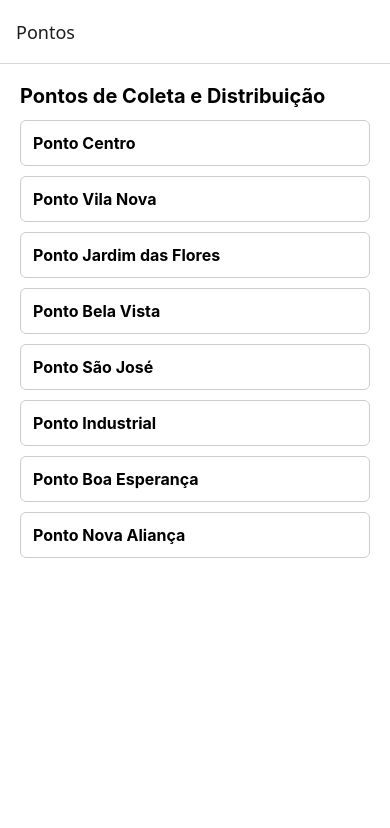
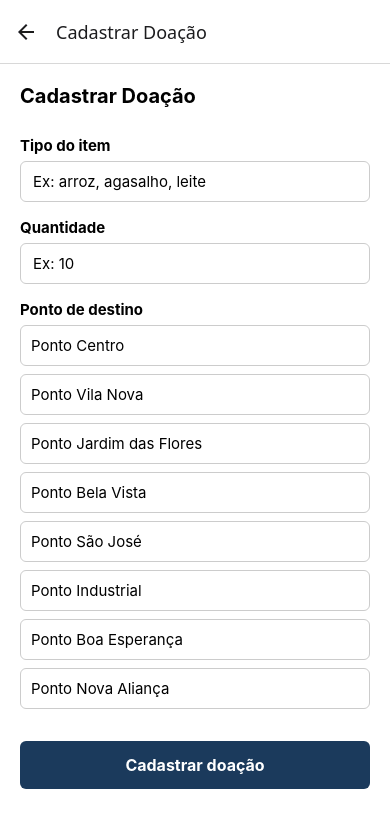
Before and after one commit to hatusgts/instituto-mao-amiga, a React Native app: screen /Cadastro in a window 390 px wide. Shown: the top 828 px of the page. Built offline with nearby package versions, Linux system fonts and the light colour scheme.

Commit message:
Formulario de cadastro de doacao com validacao

```diff
--- a/App.tsx
+++ b/App.tsx
@@ -3,6 +3,7 @@ import { NavigationContainer } from '@react-navigation/native';
 import { createNativeStackNavigator } from '@react-navigation/native-stack';
 import { TelaListaPontos } from './src/screens/TelaListaPontos';
 import { TelaDetalhePonto } from './src/screens/TelaDetalhePonto';
+import { TelaCadastroDoacao } from './src/screens/TelaCadastroDoacao';
 
 const Stack = createNativeStackNavigator();
 
@@ -13,6 +14,7 @@ export default function App() {
       <Stack.Navigator>
         <Stack.Screen name="Lista" component={TelaListaPontos} options={{ title: 'Pontos' }} />
         <Stack.Screen name="Detalhe" component={TelaDetalhePonto} options={{ title: 'Detalhe do Ponto' }} />
+        <Stack.Screen name="Cadastro" component={TelaCadastroDoacao} options={{ title: 'Cadastrar Doação' }} />
       </Stack.Navigator>
     </NavigationContainer>
   );
--- /dev/null
+++ b/src/screens/TelaCadastroDoacao.tsx
@@ -0,0 +1,99 @@
+import { useState } from 'react';
+import { ScrollView, Text, TextInput, TouchableOpacity, View } from 'react-native';
+import { pontosMock } from '../data/pontos';
+import { styles } from '../styles/styles';
+
+type Erros = {
+  tipo?: string;
+  quantidade?: string;
+  ponto?: string;
+};
+
+export function TelaCadastroDoacao() {
+  const [tipo, setTipo] = useState('');
+  const [quantidade, setQuantidade] = useState('');
+  const [pontoId, setPontoId] = useState('');
+  const [erros, setErros] = useState<Erros>({});
+  const [valido, setValido] = useState(false);
+
+  function validar() {
+    const novos: Erros = {};
+
+    if (!tipo.trim()) {
+      novos.tipo = 'Informe o tipo do item';
+    }
+
+    const qtd = quantidade.trim();
+    if (!qtd) {
+      novos.quantidade = 'Informe a quantidade';
+    } else if (!/^[0-9]+$/.test(qtd)) {
+      novos.quantidade = 'Quantidade aceita apenas números';
+    } else if (Number(qtd) < 1) {
+      novos.quantidade = 'Quantidade deve ser maior que zero';
+    }
+
+    if (!pontoId) {
+      novos.ponto = 'Escolha o ponto de destino';
+    }
+
+    setErros(novos);
+    setValido(Object.keys(novos).length === 0);
+  }
+
+  function alterar(set: (valor: string) => void) {
+    return (valor: string) => {
+      set(valor);
+      setValido(false);
+    };
+  }
+
+  return (
+    <ScrollView style={styles.scroll} contentContainerStyle={styles.container}>
+      <Text style={styles.titulo}>Cadastrar Doação</Text>
+
+      <Text style={styles.label}>Tipo do item</Text>
+      <TextInput
+        style={[styles.input, erros.tipo ? styles.inputErro : null]}
+        value={tipo}
+        onChangeText={alterar(setTipo)}
+        placeholder="Ex: arroz, agasalho, leite"
+      />
+      {erros.tipo ? <Text style={styles.erro}>{erros.tipo}</Text> : null}
+
+      <Text style={styles.label}>Quantidade</Text>
+      <TextInput
+        style={[styles.input, erros.quantidade ? styles.inputErro : null]}
+        value={quantidade}
+        onChangeText={alterar(setQuantidade)}
+        keyboardType="numeric"
+        placeholder="Ex: 10"
+      />
+      {erros.quantidade ? <Text style={styles.erro}>{erros.quantidade}</Text> : null}
+
+      <Text style={styles.label}>Ponto de destino</Text>
+      <View>
+        {pontosMock.map((ponto) => (
+          <TouchableOpacity
+            key={ponto.id}
+            style={[styles.opcaoPonto, pontoId === ponto.id ? styles.opcaoPontoSelecionada : null]}
+            onPress={() => {
+              setPontoId(ponto.id);
+              setValido(false);
+            }}
+          >
+            <Text style={pontoId === ponto.id ? styles.opcaoPontoTextoSelecionado : styles.opcaoPontoTexto}>
+              {ponto.nome}
+            </Text>
+          </TouchableOpacity>
+        ))}
+      </View>
+      {erros.ponto ? <Text style={styles.erro}>{erros.ponto}</Text> : null}
+
+      {valido ? <Text style={styles.sucesso}>Formulário válido</Text> : null}
+
+      <TouchableOpacity style={styles.botao} onPress={validar}>
+        <Text style={styles.botaoTexto}>Cadastrar doação</Text>
+      </TouchableOpacity>
+    </ScrollView>
+  );
+}
--- a/src/screens/TelaListaPontos.tsx
+++ b/src/screens/TelaListaPontos.tsx
@@ -1,4 +1,4 @@
-import { FlatList, Text, View } from 'react-native';
+import { FlatList, Text, TouchableOpacity, View } from 'react-native';
 import { PontoItem } from '../components/PontoItem';
 import { pontosMock } from '../data/pontos';
 import { styles } from '../styles/styles';
@@ -7,6 +7,9 @@ export function TelaListaPontos({ navigation }: any) {
   return (
     <View style={[styles.scroll, styles.container]}>
       <Text style={styles.titulo}>Pontos de Coleta e Distribuição</Text>
+      <TouchableOpacity style={styles.botaoSecundario} onPress={() => navigation.navigate('Cadastro')}>
+        <Text style={styles.botaoSecundarioTexto}>Cadastrar doação</Text>
+      </TouchableOpacity>
       <FlatList
         data={pontosMock}
         keyExtractor={(ponto) => ponto.id}
--- a/src/styles/styles.ts
+++ b/src/styles/styles.ts
@@ -36,4 +36,76 @@ export const styles = StyleSheet.create({
     fontSize: 15,
     marginTop: 6,
   },
+  label: {
+    fontSize: 15,
+    fontWeight: 'bold',
+    marginTop: 16,
+    marginBottom: 6,
+  },
+  input: {
+    borderWidth: 1,
+    borderColor: '#ccc',
+    borderRadius: 6,
+    paddingHorizontal: 12,
+    paddingVertical: 10,
+    fontSize: 15,
+  },
+  inputErro: {
+    borderColor: '#C0392B',
+  },
+  erro: {
+    color: '#C0392B',
+    fontSize: 13,
+    marginTop: 4,
+  },
+  sucesso: {
+    color: '#1E7B34',
+    fontSize: 14,
+    marginTop: 16,
+  },
+  opcaoPonto: {
+    borderWidth: 1,
+    borderColor: '#ccc',
+    borderRadius: 6,
+    padding: 10,
+    marginBottom: 8,
+  },
+  opcaoPontoSelecionada: {
+    borderColor: '#1B3A5C',
+    backgroundColor: '#E8EEF4',
+  },
+  opcaoPontoTexto: {
+    fontSize: 15,
+  },
+  opcaoPontoTextoSelecionado: {
+    fontSize: 15,
+    fontWeight: 'bold',
+    color: '#1B3A5C',
+  },
+  botao: {
+    backgroundColor: '#1B3A5C',
+    borderRadius: 6,
+    paddingVertical: 14,
+    alignItems: 'center',
+    marginTop: 24,
+    marginBottom: 32,
+  },
+  botaoTexto: {
+    color: '#fff',
+    fontSize: 16,
+    fontWeight: 'bold',
+  },
+  botaoSecundario: {
+    borderWidth: 1,
+    borderColor: '#1B3A5C',
+    borderRadius: 6,
+    paddingVertical: 12,
+    alignItems: 'center',
+    marginBottom: 16,
+  },
+  botaoSecundarioTexto: {
+    color: '#1B3A5C',
+    fontSize: 15,
+    fontWeight: 'bold',
+  },
 });
```
